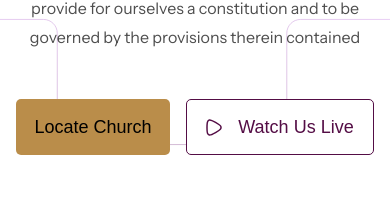
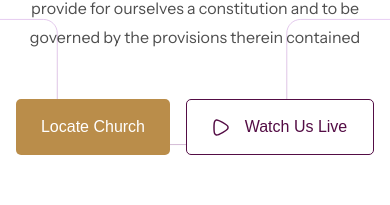
Before and after one commit to Kayphrosh/KLC, a Next.js app: page / in a window 390 px wide. Shown: the part 510-715 px from the top of the page. Built offline with nearby package versions, Linux system fonts and the light colour scheme.

Commit message:
Fixing Styling

```diff
--- a/components/heroe/heroe.scss
+++ b/components/heroe/heroe.scss
@@ -101,6 +101,7 @@
 
         #locate {
           background: #ba8d4a;
+          color: #FFF;
           max-width: 220px;
         }
         #watch {
@@ -142,6 +143,8 @@
             align-items: center;
             justify-content: center;
             padding: 0 .5rem;
+            font-size: 16px;
+            font-weight: 400;
           }
           #locate {
             flex-basis: 45%;
```
